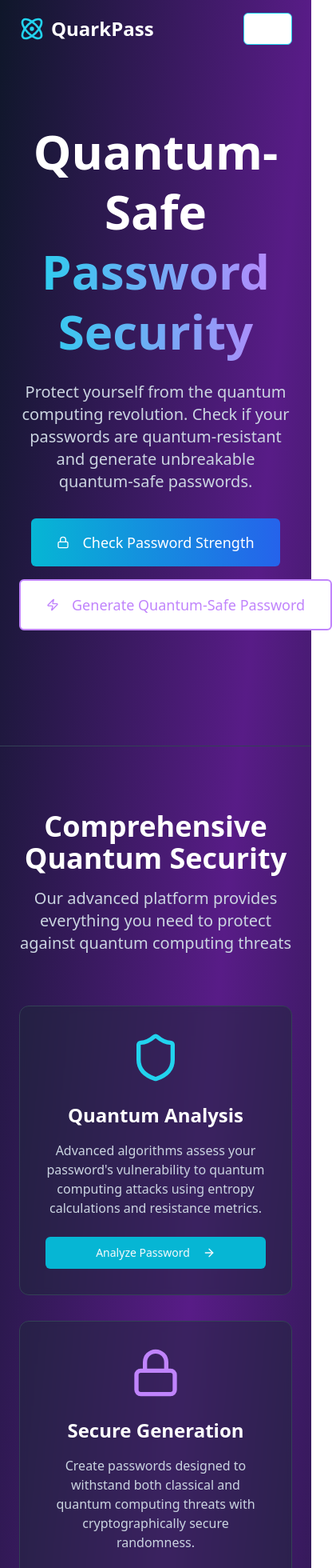
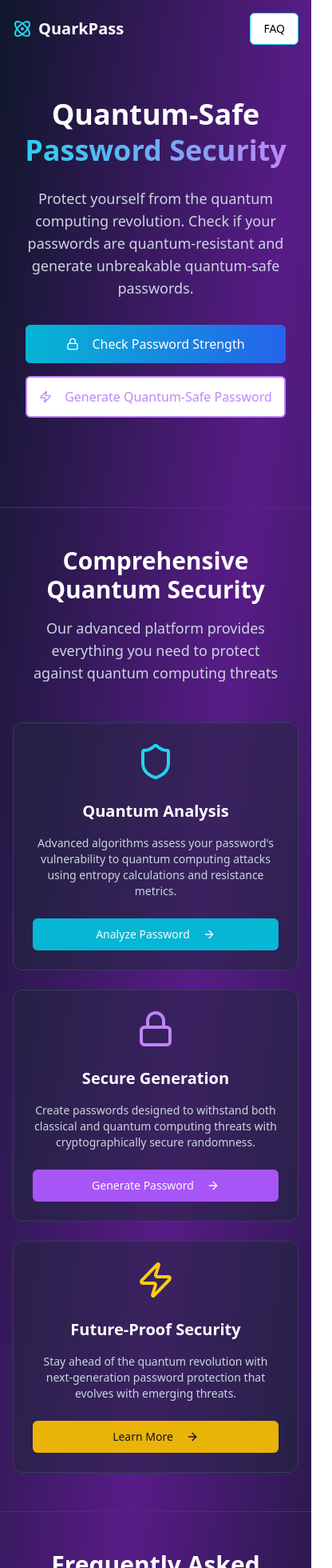
Before and after one commit to moz-per/quarkpass-web1, a React (Vite) app: page / in a window 390 px wide. Shown: the top 1960 px of the page at 80% size, 416 px wide, since content can reach past the window. Built offline with nearby package versions, Linux system fonts and the light colour scheme.

Commit message:
Fix: Improve UI and responsiveness
- Change FAQ button text color to black.
- Improve site responsiveness.
- Remove "Custom Parameters" link from footer.

```diff
--- a/src/pages/Index.tsx
+++ b/src/pages/Index.tsx
@@ -8,14 +8,14 @@ const Index = () => {
   return (
     <div className="min-h-screen bg-gradient-to-br from-slate-900 via-purple-900 to-slate-900">
       {/* Navigation */}
-      <nav className="container mx-auto px-6 py-4">
+      <nav className="container mx-auto px-4 sm:px-6 py-4">
         <div className="flex justify-between items-center">
           <div className="flex items-center space-x-2">
-            <Atom className="h-8 w-8 text-cyan-400" />
-            <span className="text-2xl font-bold text-white">QuarkPass</span>
+            <Atom className="h-6 w-6 sm:h-8 sm:w-8 text-cyan-400" />
+            <span className="text-xl sm:text-2xl font-bold text-white">QuarkPass</span>
           </div>
           <Link to="/faq">
-            <Button variant="outline" className="text-white border-cyan-400 hover:bg-cyan-400 hover:text-slate-900">
+            <Button variant="outline" className="text-black bg-white border-cyan-400 hover:bg-cyan-400 hover:text-slate-900 text-sm sm:text-base">
               FAQ
             </Button>
           </Link>
@@ -23,30 +23,30 @@ const Index = () => {
       </nav>
 
       {/* Hero Section */}
-      <section className="container mx-auto px-6 py-20">
+      <section className="container mx-auto px-4 sm:px-6 py-12 sm:py-20">
         <div className="text-center max-w-4xl mx-auto">
           <div className="mb-8">
-            <h1 className="text-6xl md:text-7xl font-bold text-white mb-6 leading-tight">
+            <h1 className="text-4xl sm:text-5xl md:text-6xl lg:text-7xl font-bold text-white mb-6 leading-tight">
               Quantum-Safe
               <span className="block text-transparent bg-clip-text bg-gradient-to-r from-cyan-400 to-purple-400">
                 Password Security
               </span>
             </h1>
-            <p className="text-xl text-slate-300 mb-8 max-w-2xl mx-auto">
+            <p className="text-lg sm:text-xl text-slate-300 mb-8 max-w-2xl mx-auto px-4">
               Protect yourself from the quantum computing revolution. Check if your passwords are quantum-resistant and generate unbreakable quantum-safe passwords.
             </p>
           </div>
 
-          <div className="flex flex-col sm:flex-row gap-4 justify-center mb-16">
+          <div className="flex flex-col sm:flex-row gap-4 justify-center mb-16 px-4">
             <Link to="/checker">
-              <Button size="lg" className="bg-gradient-to-r from-cyan-500 to-blue-600 hover:from-cyan-600 hover:to-blue-700 text-white px-8 py-4 text-lg h-auto">
-                <Lock className="mr-2 h-5 w-5" />
+              <Button size="lg" className="w-full sm:w-auto bg-gradient-to-r from-cyan-500 to-blue-600 hover:from-cyan-600 hover:to-blue-700 text-white px-6 sm:px-8 py-3 sm:py-4 text-base sm:text-lg h-auto">
+                <Lock className="mr-2 h-4 w-4 sm:h-5 sm:w-5" />
                 Check Password Strength
               </Button>
             </Link>
             <Link to="/generator">
-              <Button size="lg" variant="outline" className="border-2 border-purple-400 text-purple-400 hover:bg-purple-400 hover:text-white px-8 py-4 text-lg h-auto">
-                <Zap className="mr-2 h-5 w-5" />
+              <Button size="lg" variant="outline" className="w-full sm:w-auto border-2 border-purple-400 text-purple-400 hover:bg-purple-400 hover:text-white px-6 sm:px-8 py-3 sm:py-4 text-base sm:text-lg h-auto">
+                <Zap className="mr-2 h-4 w-4 sm:h-5 sm:w-5" />
                 Generate Quantum-Safe Password
               </Button>
             </Link>
@@ -55,54 +55,54 @@ const Index = () => {
       </section>
 
       {/* Features Section */}
-      <section className="container mx-auto px-6 py-20 border-t border-slate-700">
+      <section className="container mx-auto px-4 sm:px-6 py-12 sm:py-20 border-t border-slate-700">
         <div className="max-w-6xl mx-auto">
-          <div className="text-center mb-16">
-            <h2 className="text-4xl font-bold text-white mb-4">
+          <div className="text-center mb-12 sm:mb-16">
+            <h2 className="text-3xl sm:text-4xl font-bold text-white mb-4">
               Comprehensive Quantum Security
             </h2>
-            <p className="text-xl text-slate-300 max-w-3xl mx-auto">
+            <p className="text-lg sm:text-xl text-slate-300 max-w-3xl mx-auto px-4">
               Our advanced platform provides everything you need to protect against quantum computing threats
             </p>
           </div>
 
-          <div className="grid md:grid-cols-3 gap-8">
-            <div className="bg-slate-800/50 backdrop-blur-sm rounded-xl p-8 border border-slate-700 hover:border-cyan-400 transition-colors">
-              <Shield className="h-16 w-16 text-cyan-400 mx-auto mb-6" />
-              <h3 className="text-2xl font-semibold text-white mb-4 text-center">Quantum Analysis</h3>
-              <p className="text-slate-300 text-center mb-6">
+          <div className="grid sm:grid-cols-2 lg:grid-cols-3 gap-6 sm:gap-8">
+            <div className="bg-slate-800/50 backdrop-blur-sm rounded-xl p-6 sm:p-8 border border-slate-700 hover:border-cyan-400 transition-colors">
+              <Shield className="h-12 w-12 sm:h-16 sm:w-16 text-cyan-400 mx-auto mb-6" />
+              <h3 className="text-xl sm:text-2xl font-semibold text-white mb-4 text-center">Quantum Analysis</h3>
+              <p className="text-slate-300 text-center mb-6 text-sm sm:text-base">
                 Advanced algorithms assess your password's vulnerability to quantum computing attacks using entropy calculations and resistance metrics.
               </p>
               <Link to="/checker" className="block">
-                <Button className="w-full bg-cyan-500 hover:bg-cyan-600">
+                <Button className="w-full bg-cyan-500 hover:bg-cyan-600 text-sm sm:text-base">
                   Analyze Password
                   <ArrowRight className="ml-2 h-4 w-4" />
                 </Button>
               </Link>
             </div>
 
-            <div className="bg-slate-800/50 backdrop-blur-sm rounded-xl p-8 border border-slate-700 hover:border-purple-400 transition-colors">
-              <Lock className="h-16 w-16 text-purple-400 mx-auto mb-6" />
-              <h3 className="text-2xl font-semibold text-white mb-4 text-center">Secure Generation</h3>
-              <p className="text-slate-300 text-center mb-6">
+            <div className="bg-slate-800/50 backdrop-blur-sm rounded-xl p-6 sm:p-8 border border-slate-700 hover:border-purple-400 transition-colors">
+              <Lock className="h-12 w-12 sm:h-16 sm:w-16 text-purple-400 mx-auto mb-6" />
+              <h3 className="text-xl sm:text-2xl font-semibold text-white mb-4 text-center">Secure Generation</h3>
+              <p className="text-slate-300 text-center mb-6 text-sm sm:text-base">
                 Create passwords designed to withstand both classical and quantum computing threats with cryptographically secure randomness.
               </p>
               <Link to="/generator" className="block">
-                <Button className="w-full bg-purple-500 hover:bg-purple-600">
+                <Button className="w-full bg-purple-500 hover:bg-purple-600 text-sm sm:text-base">
                   Generate Password
                   <ArrowRight className="ml-2 h-4 w-4" />
                 </Button>
               </Link>
             </div>
 
-            <div className="bg-slate-800/50 backdrop-blur-sm rounded-xl p-8 border border-slate-700 hover:border-yellow-400 transition-colors">
-              <Zap className="h-16 w-16 text-yellow-400 mx-auto mb-6" />
-              <h3 className="text-2xl font-semibold text-white mb-4 text-center">Future-Proof Security</h3>
-              <p className="text-slate-300 text-center mb-6">
+            <div className="bg-slate-800/50 backdrop-blur-sm rounded-xl p-6 sm:p-8 border border-slate-700 hover:border-yellow-400 transition-colors sm:col-span-2 lg:col-span-1">
+              <Zap className="h-12 w-12 sm:h-16 sm:w-16 text-yellow-400 mx-auto mb-6" />
+              <h3 className="text-xl sm:text-2xl font-semibold text-white mb-4 text-center">Future-Proof Security</h3>
+              <p className="text-slate-300 text-center mb-6 text-sm sm:text-base">
                 Stay ahead of the quantum revolution with next-generation password protection that evolves with emerging threats.
               </p>
               <Link to="/faq" className="block">
-                <Button className="w-full bg-yellow-500 hover:bg-yellow-600 text-slate-900">
+                <Button className="w-full bg-yellow-500 hover:bg-yellow-600 text-slate-900 text-sm sm:text-base">
                   Learn More
                   <ArrowRight className="ml-2 h-4 w-4" />
                 </Button>
@@ -113,42 +113,42 @@ const Index = () => {
       </section>
 
       {/* FAQ Preview Section */}
-      <section className="container mx-auto px-6 py-20 border-t border-slate-700">
+      <section className="container mx-auto px-4 sm:px-6 py-12 sm:py-20 border-t border-slate-700">
         <div className="max-w-4xl mx-auto">
           <div className="text-center mb-12">
-            <h2 className="text-4xl font-bold text-white mb-4">
+            <h2 className="text-3xl sm:text-4xl font-bold text-white mb-4">
               Frequently Asked Questions
             </h2>
-            <p className="text-xl text-slate-300">
+            <p className="text-lg sm:text-xl text-slate-300 px-4">
               Quick answers to common questions about quantum computing and password security
             </p>
           </div>
 
-          <div className="bg-slate-800/30 backdrop-blur-sm rounded-xl p-8 border border-slate-700">
+          <div className="bg-slate-800/30 backdrop-blur-sm rounded-xl p-4 sm:p-8 border border-slate-700">
             <Accordion type="single" collapsible className="space-y-4">
               <AccordionItem value="what-is-quantum-threat" className="border-slate-600">
-                <AccordionTrigger className="text-white hover:text-cyan-400">
+                <AccordionTrigger className="text-white hover:text-cyan-400 text-left text-sm sm:text-base">
                   What is the quantum threat to passwords?
                 </AccordionTrigger>
-                <AccordionContent className="text-slate-300">
+                <AccordionContent className="text-slate-300 text-sm sm:text-base">
                   Quantum computers can break current encryption methods through algorithms like Shor's algorithm, potentially compromising password security systems within 10-20 years.
                 </AccordionContent>
               </AccordionItem>
 
               <AccordionItem value="quantum-resistant-password" className="border-slate-600">
-                <AccordionTrigger className="text-white hover:text-cyan-400">
+                <AccordionTrigger className="text-white hover:text-cyan-400 text-left text-sm sm:text-base">
                   How do I create a quantum-resistant password?
                 </AccordionTrigger>
-                <AccordionContent className="text-slate-300">
+                <AccordionContent className="text-slate-300 text-sm sm:text-base">
                   Use passwords with high entropy (20+ characters), include diverse character sets, and ensure true randomness. Our generator creates quantum-safe passwords automatically.
                 </AccordionContent>
               </AccordionItem>
 
               <AccordionItem value="when-prepare" className="border-slate-600">
-                <AccordionTrigger className="text-white hover:text-cyan-400">
+                <AccordionTrigger className="text-white hover:text-cyan-400 text-left text-sm sm:text-base">
                   When should I start preparing for quantum threats?
                 </AccordionTrigger>
-                <AccordionContent className="text-slate-300">
+                <AccordionContent className="text-slate-300 text-sm sm:text-base">
                   Now! The "harvest now, decrypt later" threat means adversaries may be collecting encrypted data today to decrypt it once quantum computers become available.
                 </AccordionContent>
               </AccordionItem>
@@ -156,9 +156,9 @@ const Index = () => {
 
             <div className="text-center mt-8">
               <Link to="/faq">
-                <Button size="lg" variant="outline" className="border-2 border-cyan-400 text-cyan-400 hover:bg-cyan-400 hover:text-slate-900">
+                <Button size="lg" variant="outline" className="border-2 border-cyan-400 text-cyan-400 hover:bg-cyan-400 hover:text-slate-900 text-sm sm:text-base">
                   View All FAQs
-                  <ArrowRight className="ml-2 h-5 w-5" />
+                  <ArrowRight className="ml-2 h-4 w-4 sm:h-5 sm:w-5" />
                 </Button>
               </Link>
             </div>
@@ -167,36 +167,36 @@ const Index = () => {
       </section>
 
       {/* Footer */}
-      <footer className="bg-slate-800/50 border-t border-slate-700 mt-20">
-        <div className="container mx-auto px-6 py-12">
-          <div className="grid md:grid-cols-4 gap-8">
+      <footer className="bg-slate-800/50 border-t border-slate-700 mt-12 sm:mt-20">
+        <div className="container mx-auto px-4 sm:px-6 py-8 sm:py-12">
+          <div className="grid grid-cols-1 sm:grid-cols-2 lg:grid-cols-4 gap-6 sm:gap-8">
             {/* Brand */}
-            <div className="md:col-span-1">
+            <div className="lg:col-span-1">
               <div className="flex items-center space-x-2 mb-4">
-                <Atom className="h-8 w-8 text-cyan-400" />
-                <span className="text-2xl font-bold text-white">QuarkPass</span>
+                <Atom className="h-6 w-6 sm:h-8 sm:w-8 text-cyan-400" />
+                <span className="text-xl sm:text-2xl font-bold text-white">QuarkPass</span>
               </div>
-              <p className="text-slate-400">
+              <p className="text-slate-400 text-sm sm:text-base">
                 Protecting you from tomorrow's quantum threats, today.
               </p>
             </div>
 
             {/* Quantum Analysis */}
             <div>
-              <h3 className="text-white font-semibold mb-4">Quantum Analysis</h3>
+              <h3 className="text-white font-semibold mb-4 text-base sm:text-lg">Quantum Analysis</h3>
               <ul className="space-y-2">
                 <li>
-                  <Link to="/checker" className="text-slate-400 hover:text-cyan-400 transition-colors">
+                  <Link to="/checker" className="text-slate-400 hover:text-cyan-400 transition-colors text-sm sm:text-base">
                     Password Checker
                   </Link>
                 </li>
                 <li>
-                  <Link to="/entropy-calculator" className="text-slate-400 hover:text-cyan-400 transition-colors">
+                  <Link to="/entropy-calculator" className="text-slate-400 hover:text-cyan-400 transition-colors text-sm sm:text-base">
                     Entropy Calculator
                   </Link>
                 </li>
                 <li>
-                  <Link to="/risk-assessment" className="text-slate-400 hover:text-cyan-400 transition-colors">
+                  <Link to="/risk-assessment" className="text-slate-400 hover:text-cyan-400 transition-colors text-sm sm:text-base">
                     Risk Assessment
                   </Link>
                 </li>
@@ -205,40 +205,37 @@ const Index = () => {
 
             {/* Secure Generation */}
             <div>
-              <h3 className="text-white font-semibold mb-4">Secure Generation</h3>
+              <h3 className="text-white font-semibold mb-4 text-base sm:text-lg">Secure Generation</h3>
               <ul className="space-y-2">
                 <li>
-                  <Link to="/generator" className="text-slate-400 hover:text-cyan-400 transition-colors">
+                  <Link to="/generator" className="text-slate-400 hover:text-cyan-400 transition-colors text-sm sm:text-base">
                     Password Generator
                   </Link>
                 </li>
                 <li>
-                  <Link to="/quantum-algorithms" className="text-slate-400 hover:text-cyan-400 transition-colors">
+                  <Link to="/quantum-algorithms" className="text-slate-400 hover:text-cyan-400 transition-colors text-sm sm:text-base">
                     Quantum-Safe Algorithms
                   </Link>
-                </li>
-                <li>
-                  <span className="text-slate-400">Custom Parameters</span>
                 </li>
               </ul>
             </div>
 
             {/* Future-Proof Security */}
             <div>
-              <h3 className="text-white font-semibold mb-4">Future-Proof Security</h3>
+              <h3 className="text-white font-semibold mb-4 text-base sm:text-lg">Future-Proof Security</h3>
               <ul className="space-y-2">
                 <li>
-                  <Link to="/faq" className="text-slate-400 hover:text-cyan-400 transition-colors">
+                  <Link to="/faq" className="text-slate-400 hover:text-cyan-400 transition-colors text-sm sm:text-base">
                     FAQ
                   </Link>
                 </li>
                 <li>
-                  <Link to="/quantum-info" className="text-slate-400 hover:text-cyan-400 transition-colors">
+                  <Link to="/quantum-info" className="text-slate-400 hover:text-cyan-400 transition-colors text-sm sm:text-base">
                     Quantum Computing Info
                   </Link>
                 </li>
                 <li>
-                  <Link to="/security-practices" className="text-slate-400 hover:text-cyan-400 transition-colors">
+                  <Link to="/security-practices" className="text-slate-400 hover:text-cyan-400 transition-colors text-sm sm:text-base">
                     Security Best Practices
                   </Link>
                 </li>
@@ -246,8 +243,8 @@ const Index = () => {
             </div>
           </div>
 
-          <div className="border-t border-slate-700 mt-8 pt-8 text-center">
-            <p className="text-slate-400">
+          <div className="border-t border-slate-700 mt-6 sm:mt-8 pt-6 sm:pt-8 text-center">
+            <p className="text-slate-400 text-sm sm:text-base">
               &copy; 2024 QuarkPass. All rights reserved.
             </p>
           </div>
```
Also changed, not shown: src/pages/EntropyCalculator.tsx (+34 -34 lines).
